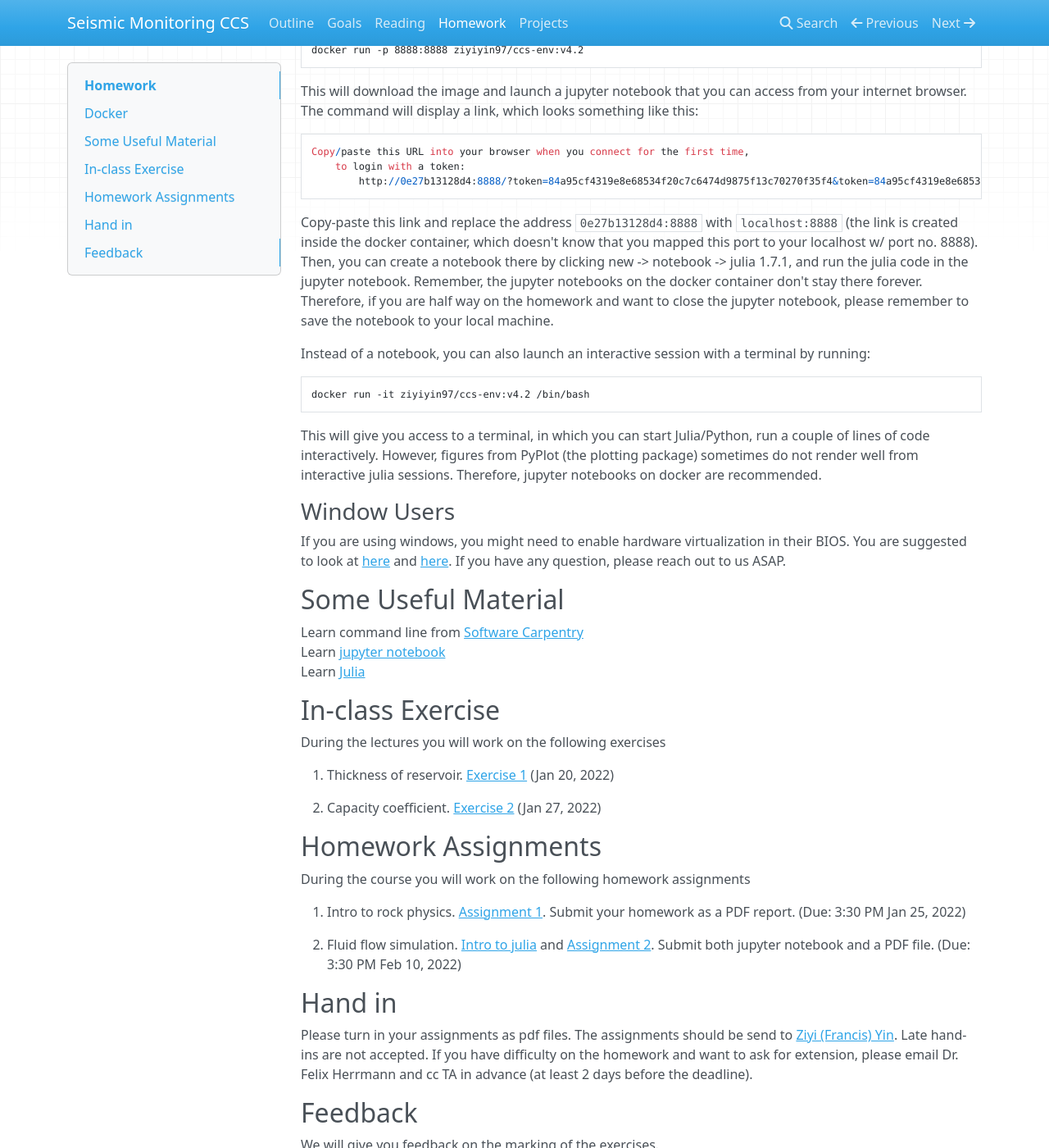
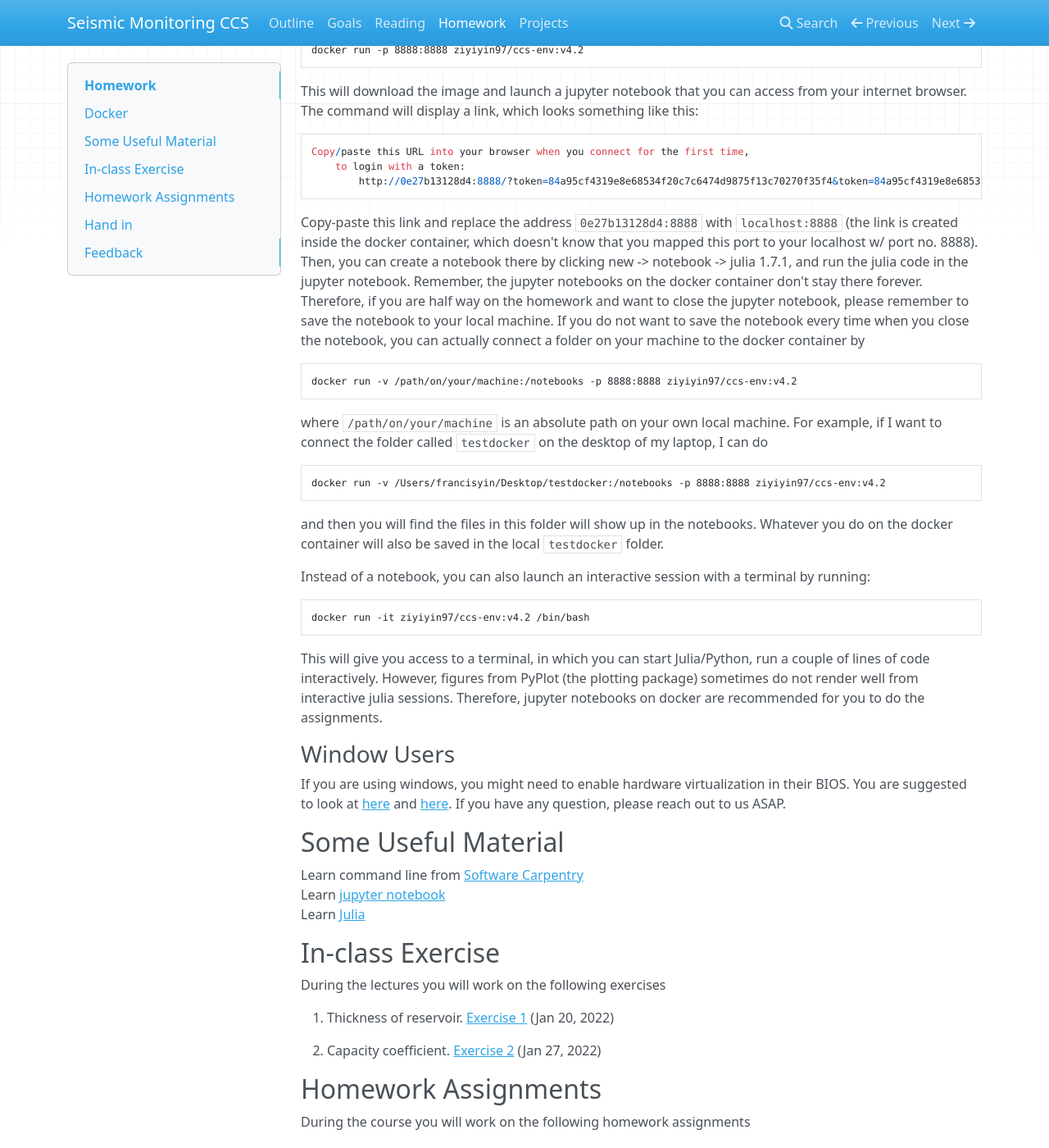
Before and after one commit to flexie/eas-4803-8803-ccs, an MkDocs documentation site: the page built from docs/homework.md, in a window 1280 px wide and 1400 px high, scrolled down 606 px. Shown: the whole window at 82% size. Built offline with MkDocs 1.6.1, drawn with Linux system fonts in a browser that asks for light colours; nearby versions of some CDN libraries; old or Windows-style settings are respelled for this version of MkDocs.

Commit message:
add instructions on mount a folder

````diff
--- a/docs/homework.md
+++ b/docs/homework.md
@@ -97,7 +97,19 @@ Copy/paste this URL into your browser when you connect for the first time,
         http://0e27b13128d4:8888/?token=84a95cf4319e8e68534f20c7c6474d9875f13c70270f35f4&token=84a95cf4319e8e68534f20c7c6474d9875f13c70270f35f4
 ```
 
-Copy-paste this link and replace the address `0e27b13128d4:8888` with `localhost:8888` (the link is created inside the docker container, which doesn't know that you mapped this port to your localhost w/ port no. 8888). Then, you can create a notebook there by clicking new -> notebook -> julia 1.7.1, and run the julia code in the jupyter notebook. Remember, the jupyter notebooks on the docker container don't stay there forever. Therefore, if you are half way on the homework and want to close the jupyter notebook, please remember to save the notebook to your local machine.
+Copy-paste this link and replace the address `0e27b13128d4:8888` with `localhost:8888` (the link is created inside the docker container, which doesn't know that you mapped this port to your localhost w/ port no. 8888). Then, you can create a notebook there by clicking new -> notebook -> julia 1.7.1, and run the julia code in the jupyter notebook. Remember, the jupyter notebooks on the docker container don't stay there forever. Therefore, if you are half way on the homework and want to close the jupyter notebook, please remember to save the notebook to your local machine. If you do not want to save the notebook every time when you close the notebook, you can actually connect a folder on your machine to the docker container by
+
+```
+docker run -v /path/on/your/machine:/notebooks -p 8888:8888 ziyiyin97/ccs-env:v4.2
+```
+
+where `/path/on/your/machine` is an absolute path on your own local machine. For example, if I want to connect the folder called `testdocker` on the desktop of my laptop, I can do
+
+```
+docker run -v /Users/francisyin/Desktop/testdocker:/notebooks -p 8888:8888 ziyiyin97/ccs-env:v4.2
+```
+
+and then you will find the files in this folder will show up in the notebooks. Whatever you do on the docker container will also be saved in the local `testdocker` folder.
 
 Instead of a notebook, you can also launch an interactive session with a terminal by running:
 
@@ -105,7 +117,7 @@ Instead of a notebook, you can also launch an interactive session with a termina
 docker run -it ziyiyin97/ccs-env:v4.2 /bin/bash
 ```
 
-This will give you access to a terminal, in which you can start Julia/Python, run a couple of lines of code interactively. However, figures from PyPlot (the plotting package) sometimes do not render well from interactive julia sessions. Therefore, jupyter notebooks on docker are recommended.
+This will give you access to a terminal, in which you can start Julia/Python, run a couple of lines of code interactively. However, figures from PyPlot (the plotting package) sometimes do not render well from interactive julia sessions. Therefore, jupyter notebooks on docker are recommended for you to do the assignments.
 
 ### Window Users
 
````
